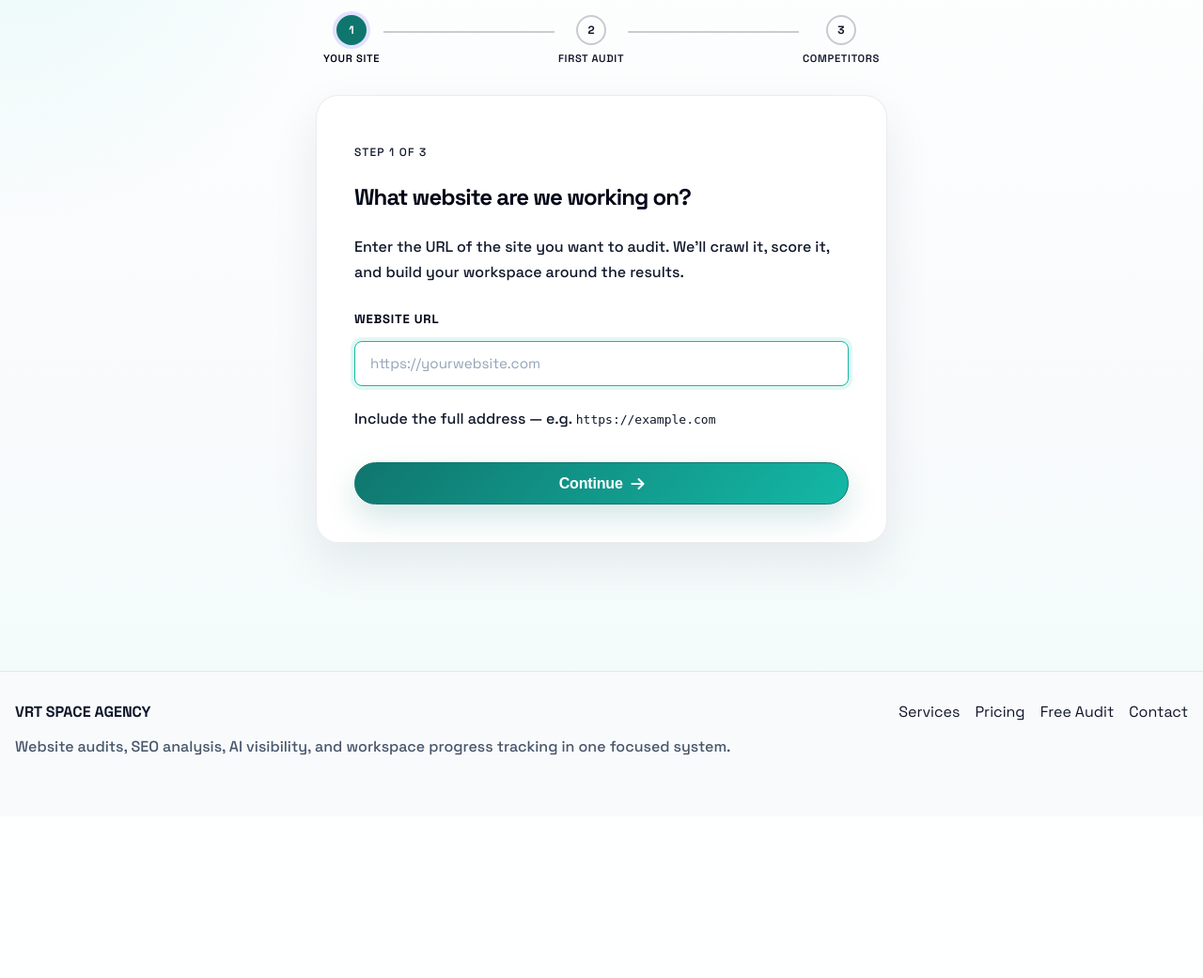
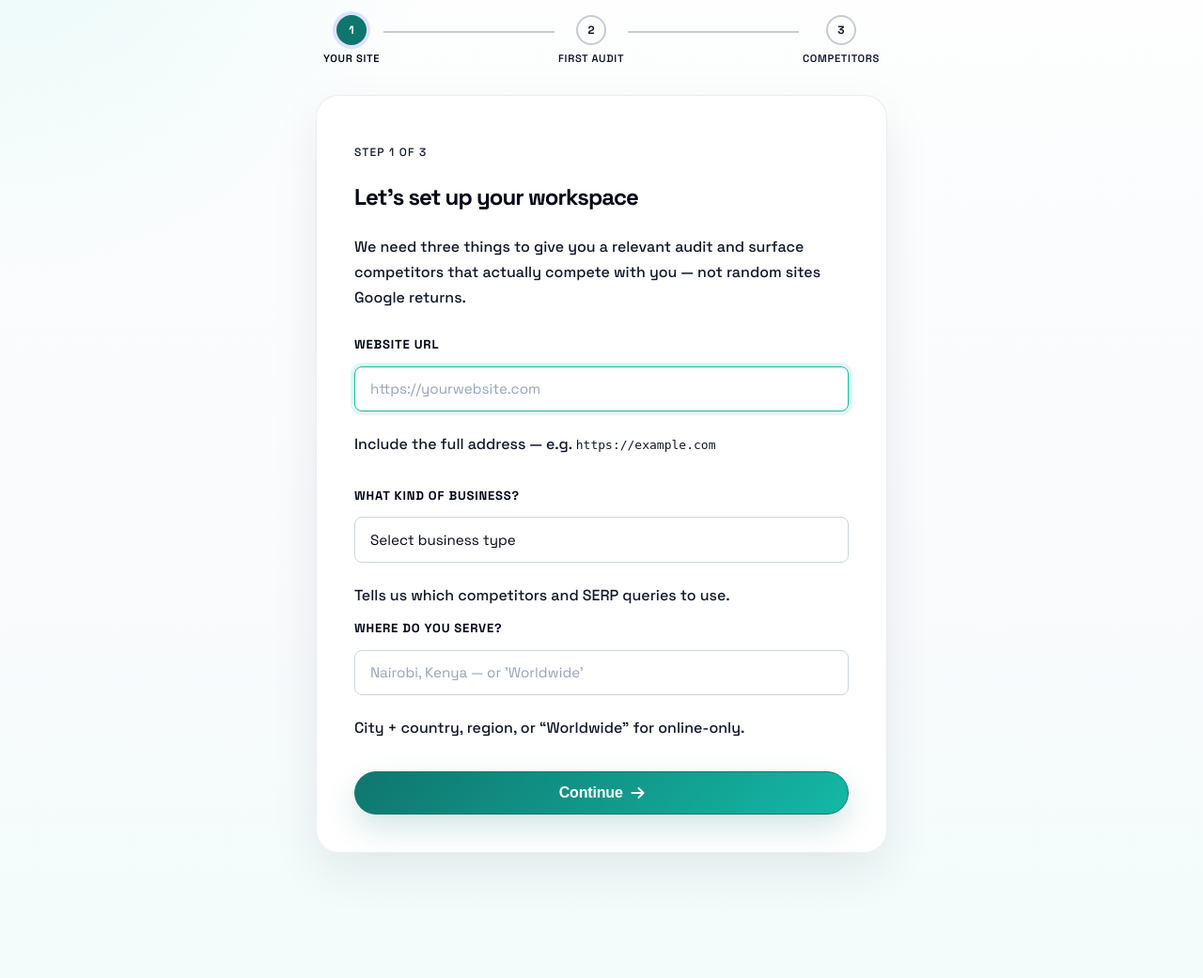
Before and after one commit to evans3077/VRTSPACE1, a Django app: page /workspace/onboarding/ in a window 1280 px wide. Shown: the part 179-1220 px from the top of the page at 94% size. Before the commit the page ends 983 px from the top, so only its background shows below. Run offline with Django 5.2, Linux system fonts and the light colour scheme; the visitor is signed in with stand-in values (Sample User, id 1); data that the repository does not hold is empty; parts of the project's set-up code (start-up, migrations or seed data) failed here and were passed over; some libraries are stand-ins or nearby versions.

Commit message:
Tier 1 UX: collect biz context up front, expose Team + Publishing in nav
T1.1 — Onboarding step 1 now collects business_type + location alongside
the URL. Without these the SERP discovery at step 3 returns garbage
(Instagram, travel aggregators for unrelated SERPs). The select reuses
BUSINESS_TYPE_CHOICES so vocabulary matches the rest of the app, and
"Worldwide"/"Global"/"Everywhere" trips the existing worldwide-mode
flag.

T1.2 — Added "Team" and "Publishing" tabs to the workspace nav rail so
P3 + P4 are actually discoverable. Set workspace_nav_current on
WorkspaceTeamView and WorkspaceCMSCredentialView so the active state
highlights correctly.

T1.3 — Skip-to-dashboard links now live inside the step 2 partials
(audit prompt + running poll), not just the outer wizard shell.
Previously HTMX-swapping into step 2 hid the skip link because only
the inner content was replaced; users felt trapped in onboarding.

Dashboard hard gate is unchanged (only checks project existence) — so
once step 1 is submitted, users can reach the dashboard any time.

Co-Authored-By: Claude Opus 4.7 <noreply@anthropic.com>

```diff
--- a/apps/content/cms_views.py
+++ b/apps/content/cms_views.py
@@ -44,6 +44,7 @@ class WorkspaceCMSCredentialView(LoginRequiredMixin, View):
                 "project": project,
                 "credentials": credentials,
                 "platform_choices": CMSCredential.Platform.choices,
+                "workspace_nav_current": "publishing",
                 "page_title": "Connect your CMS | VRT SPACE AGENCY",
                 "meta_description": "Connect WordPress to push generated drafts straight into your CMS.",
                 "meta_robots": "noindex, nofollow",
--- a/apps/tools/team_views.py
+++ b/apps/tools/team_views.py
@@ -89,6 +89,7 @@ class WorkspaceTeamView(LoginRequiredMixin, View):
                 "seats_remaining": max(seat_limit - seats_used, 0),
                 "plan_seat_limits": PLAN_SEAT_LIMITS,
                 "client_share_url": client_share_url,
+                "workspace_nav_current": "team",
                 "page_title": f"{project.name} — Team & Sharing | VRT SPACE AGENCY",
                 "meta_description": "Manage workspace seats and client share links.",
                 "meta_robots": "noindex, nofollow",
--- a/apps/tools/views.py
+++ b/apps/tools/views.py
@@ -1530,12 +1530,16 @@ class WorkspaceOnboardingView(LoginRequiredMixin, View):
     template_name = "tools/onboarding.html"
 
     def get(self, request, *args, **kwargs):
+        from apps.leads.intake_options import BUSINESS_TYPE_CHOICES
+
         step, ctx = _resolve_onboarding_step(request.user)
         if step == 0:
             return redirect("tools:workspace-dashboard")
         return render(request, self.template_name, {
             **ctx,
             "current_step": step,
+            "business_type_choices": BUSINESS_TYPE_CHOICES,
+            "form_data": {},
             "page_title": "Set Up Your Workspace | VRT SPACE AGENCY",
             "meta_robots": "noindex, nofollow",
             "canonical_url": request.build_absolute_uri(request.path),
@@ -1544,14 +1548,34 @@ class WorkspaceOnboardingView(LoginRequiredMixin, View):
 
 
 class WorkspaceOnboardingStep1View(LoginRequiredMixin, View):
-    """Step 1 POST — create the project from the submitted URL."""
+    """Step 1 POST — create the project from the submitted URL + business
+    context.  Business type + location are required so the SERP discovery
+    that fires at step 3 actually returns relevant competitors instead of
+    Instagram / random aggregators.
+    """
 
     def post(self, request, *args, **kwargs):
+        from apps.leads.intake_options import BUSINESS_TYPE_CHOICES, BUSINESS_TYPE_LABELS
+
         website = (request.POST.get("website") or "").strip()
+        business_type = (request.POST.get("business_type") or "").strip()
+        location = (request.POST.get("location") or "").strip()
         is_htmx = bool(request.headers.get("HX-Request"))
 
+        form_data = {
+            "website": website,
+            "business_type": business_type,
+            "location": location,
+        }
+
         if not website:
-            return self._error(request, is_htmx, "Please enter your website URL.", step=1)
+            return self._error(request, is_htmx, "Please enter your website URL.", step=1, form_data=form_data)
+
+        if not business_type or business_type not in BUSINESS_TYPE_LABELS:
+            return self._error(request, is_htmx, "Pick the business type that best describes you.", step=1, form_data=form_data)
+
+        if not location:
+            return self._error(request, is_htmx, "Tell us where you operate — even 'Worldwide' is fine.", step=1, form_data=form_data)
 
         normalized_start_url = normalize_url(website)
         normalized_domain = extract_domain(normalized_start_url)
@@ -1561,17 +1585,24 @@ class WorkspaceOnboardingStep1View(LoginRequiredMixin, View):
                 request, is_htmx,
                 "That doesn't look like a valid website address — please include the domain, e.g. example.com",
                 step=1,
+                form_data=form_data,
             )
 
         allowed, capacity = can_create_workspace_project(request.user, normalized_domain=normalized_domain)
         if not allowed:
             msg = capacity.get("blocked_message") or "Unable to create project — you may have reached your plan limit."
-            return self._error(request, is_htmx, msg, step=1)
+            return self._error(request, is_htmx, msg, step=1, form_data=form_data)
+
+        # 'Worldwide' / 'global' triggers the worldwide mode used elsewhere.
+        location_mode = "worldwide" if location.strip().lower() in {"worldwide", "global", "everywhere", "international"} else "targeted"
 
         project, _ = create_workspace_project_for_user(
             request.user,
             name=normalized_domain,
             website=normalized_start_url,
+            business_type=business_type,
+            location=location,
+            location_mode=location_mode,
         )
         set_active_workspace_project(request, project)
 
@@ -1584,11 +1615,15 @@ class WorkspaceOnboardingStep1View(LoginRequiredMixin, View):
             })
         return redirect("tools:workspace-onboarding")
 
-    def _error(self, request, is_htmx, message, *, step):
+    def _error(self, request, is_htmx, message, *, step, form_data=None):
+        from apps.leads.intake_options import BUSINESS_TYPE_CHOICES
+
         if is_htmx:
             return render(request, "tools/onboarding/_step1_site.html", {
                 "error": message,
                 "current_step": 1,
+                "form_data": form_data or {},
+                "business_type_choices": BUSINESS_TYPE_CHOICES,
             }, status=422)
         messages.error(request, message)
         return redirect("tools:workspace-onboarding")
--- a/templates/tools/onboarding/_step1_site.html
+++ b/templates/tools/onboarding/_step1_site.html
@@ -1,10 +1,10 @@
 <div class="onboarding-card glass-panel" id="onboarding-step-content">
   <div class="onboarding-card-intro">
     <p class="feature-tag">Step 1 of 3</p>
-    <h2>What website are we working on?</h2>
+    <h2>Let's set up your workspace</h2>
     <p class="section-text">
-      Enter the URL of the site you want to audit. We'll crawl it, score it,
-      and build your workspace around the results.
+      We need three things to give you a relevant audit and surface competitors
+      that actually compete with you — not random sites Google returns.
     </p>
   </div>
 
@@ -22,6 +22,7 @@
     novalidate
   >
     {% csrf_token %}
+
     <div class="form-group">
       <label for="id_website" class="form-label">Website URL</label>
       <input
@@ -30,11 +31,39 @@
         name="website"
         class="form-control"
         placeholder="https://yourwebsite.com"
+        value="{{ form_data.website|default:'' }}"
         autofocus
         required
       >
       <p class="form-hint">Include the full address — e.g. <code>https://example.com</code></p>
     </div>
+
+    <div class="form-grid-2">
+      <div class="form-group">
+        <label for="id_business_type" class="form-label">What kind of business?</label>
+        <select id="id_business_type" name="business_type" class="form-control" required>
+          {% for value, label in business_type_choices %}
+            <option value="{{ value }}" {% if form_data.business_type == value %}selected{% endif %}>{{ label }}</option>
+          {% endfor %}
+        </select>
+        <p class="form-hint">Tells us which competitors and SERP queries to use.</p>
+      </div>
+
+      <div class="form-group">
+        <label for="id_location" class="form-label">Where do you serve?</label>
+        <input
+          type="text"
+          id="id_location"
+          name="location"
+          class="form-control"
+          placeholder="Nairobi, Kenya — or 'Worldwide'"
+          value="{{ form_data.location|default:'' }}"
+          required
+        >
+        <p class="form-hint">City + country, region, or &ldquo;Worldwide&rdquo; for online-only.</p>
+      </div>
+    </div>
+
     <button type="submit" class="button button-primary button-block onboarding-cta">
       Continue <i class="fa-solid fa-arrow-right"></i>
     </button>
--- a/templates/tools/onboarding/_step2_audit.html
+++ b/templates/tools/onboarding/_step2_audit.html
@@ -30,4 +30,10 @@
       <i class="fa-solid fa-play"></i> Start the audit — uses 2 credits
     </button>
   </form>
+
+  <p class="onboarding-skip-row">
+    <a href="{% url 'tools:workspace-dashboard' %}" class="onboarding-skip-link">
+      Skip — I'll run the audit later from the dashboard
+    </a>
+  </p>
 </div>
--- a/templates/tools/onboarding/_step2_running.html
+++ b/templates/tools/onboarding/_step2_running.html
@@ -38,6 +38,12 @@
     <i class="fa-solid fa-circle-notch fa-spin"></i>
     Checking for results every 3 seconds&hellip;
   </p>
+
+  <p class="onboarding-skip-row">
+    <a href="{% url 'tools:workspace-dashboard' %}" class="onboarding-skip-link">
+      The audit runs in the background — go to dashboard
+    </a>
+  </p>
 </div>
 
 <script>
```
Also changed, not shown: templates/includes/workspace_nav.html (+8 -0 lines).
